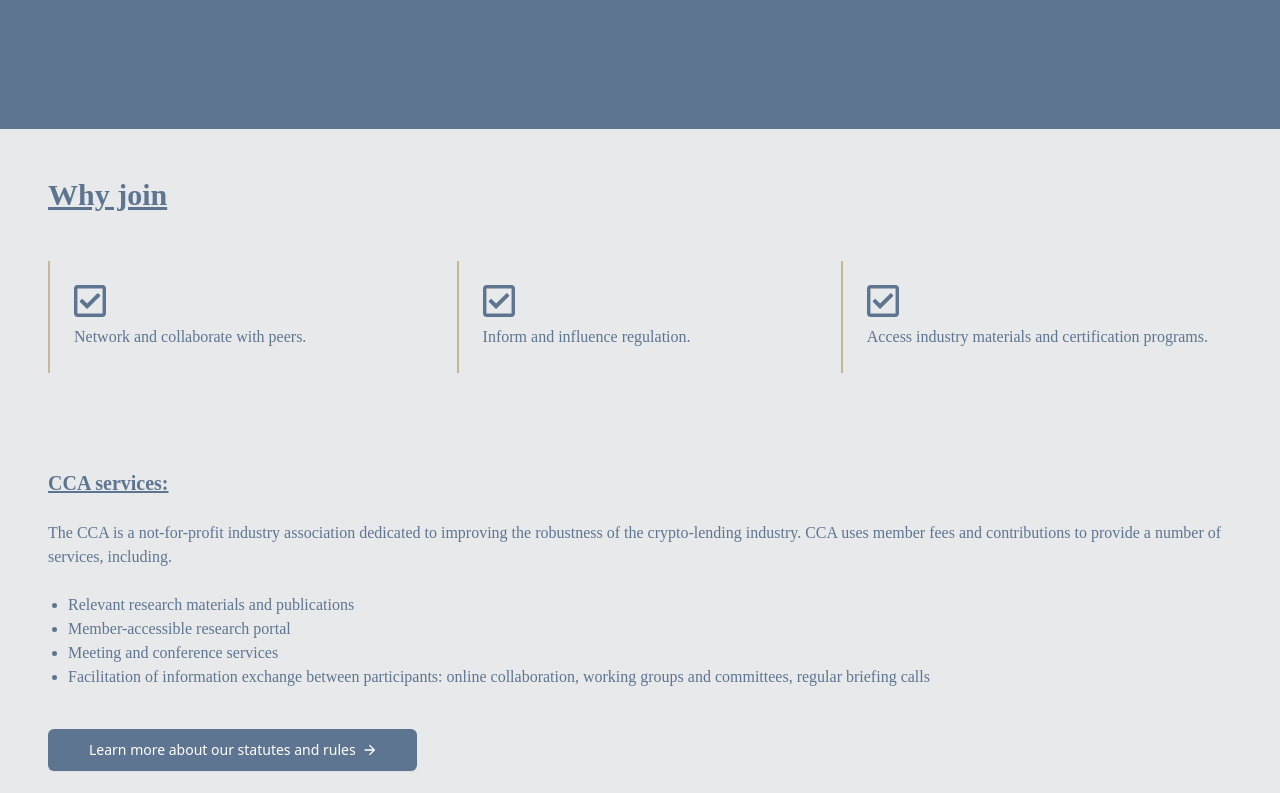
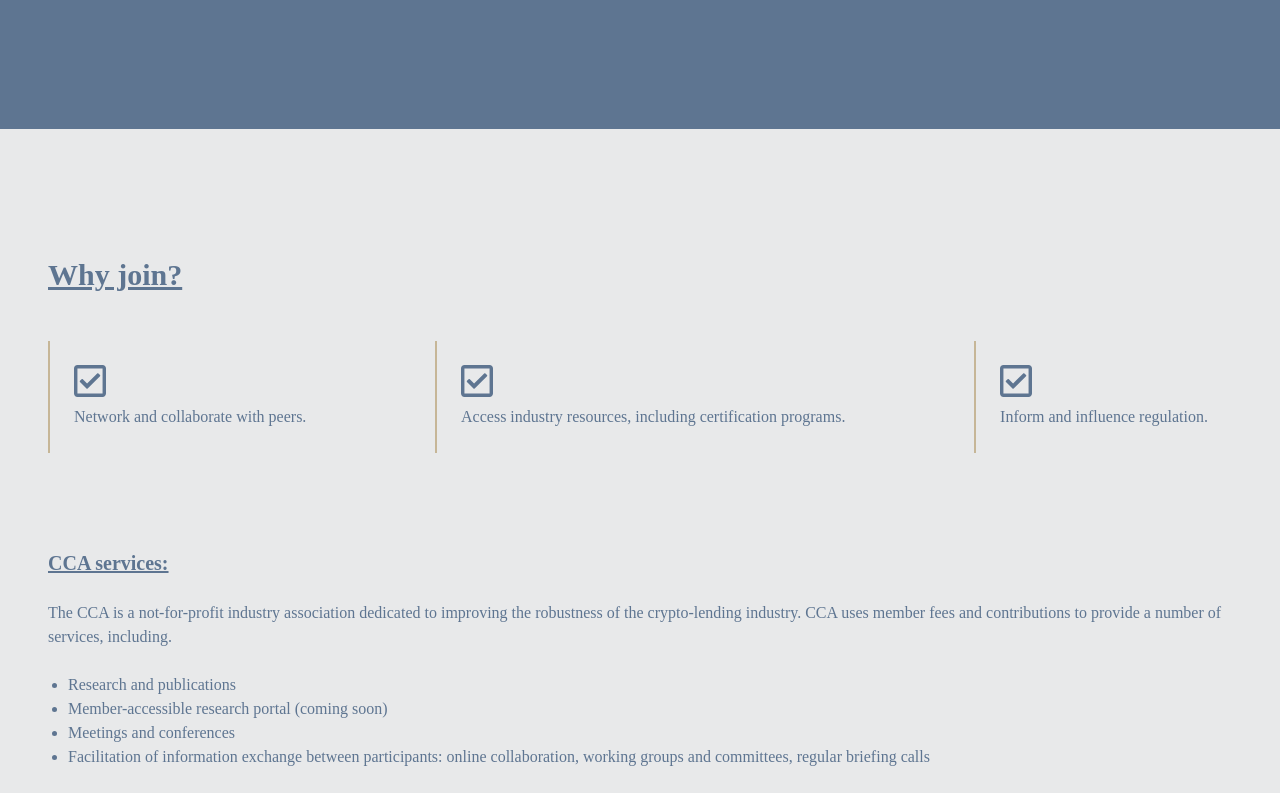
Before and after one commit to crypto-credit-association/cca-website, a Next.js app: page /membership in a window 1280 px wide. Shown: the part 320-1113 px from the top of the page. Built offline with nearby package versions, Linux system fonts and the light colour scheme; a web font is replaced by a local one.

Commit message:
Membership page update

```diff
--- a/pages/membership.js
+++ b/pages/membership.js
@@ -16,9 +16,9 @@ function Membership() {
         </div>
       </div>
       <div className="bg-gray">
-        <div className="py-12 max-w-7xl m-auto">
+        <div className="py-12 lg:py-32 max-w-7xl m-auto">
           <div className="mx-5 md:mx-12">
-            <h3 className="pb-12 text-3xl font-bold underline">Why join</h3>
+            <h3 className="pb-12 text-3xl font-bold underline">Why join?</h3>
             <div className="flex flex-wrap justify-between mb-24">
               <div className="border-l-2 border-gold pr-6 pt-6">
                 <img
@@ -32,41 +32,25 @@ function Membership() {
                   className="ml-6 w-8"
                   src="/svg/blue-tick.svg"
                   alt="Tick icon"
-                /><p className="ml-6 pb-6 text-base mt-2">Inform and influence regulation.</p>
+                /><p className="ml-6 pb-6 text-base mt-2">Access industry resources, including certification programs.
+                </p>
               </div>
               <div className="border-l-2 border-gold pr-6 pt-6">
                 <img
                   className="ml-6 w-8"
                   src="/svg/blue-tick.svg"
                   alt="Tick icon"
-                /><p className="ml-6 pb-6 text-base mt-2">Access industry materials and certification programs.
-                </p>
+                /><p className="ml-6 pb-6 text-base mt-2">Inform and influence regulation.</p>
               </div>
               </div>
               <p className="pb-6 text-xl font-semibold underline">CCA services:</p>
               <p className="pb-6">The CCA is a not-for-profit industry association dedicated to improving the robustness of the crypto-lending industry. CCA uses member fees and contributions to provide a number of services, including.</p>
               <ul className="ml-5 md:ml-0 list-outside list-disc px-5">
-                    <li>Relevant research materials and publications</li>
-                    <li>Member-accessible research portal</li>
-                    <li>Meeting and conference services</li>
-                    <li>Facilitation of information exchange between participants:  online collaboration, working groups and committees, regular briefing calls</li>
+                    <li>Research and publications</li>
+                    <li>Member-accessible research portal (coming soon)</li>
+                    <li>Meetings and conferences</li>
+                    <li>Facilitation of information exchange between participants: online collaboration, working groups and committees, regular briefing calls</li>
                   </ul>
-                  <Link
-                            href="/statutes-and-rules"
-                        >
-                            <button
-                                type="button"
-                                href="/memberships"
-                                className="my-10 items-center bg-blue-dark px-10 inline-flex py-3 border border-transparent text-sm leading-4 font-medium rounded-md shadow-sm text-white"
-                            >
-                                Learn more about our statutes and rules
-                                <img
-                                className="ml-2"
-                                src="/svg/arrow-white.svg"
-                                alt="Download icon"
-                            />
-                            </button>
-                        </Link>
               <p className="pt-5 pb-6 text-xl font-semibold underline">Who should join?</p>
               <ul className="ml-5 md:ml-0 list-outside list-disc px-5 pb-12">
                     <li>Organisations:  any firm engaged in crypto lending.</li>
@@ -91,7 +75,6 @@ function Membership() {
                   <p className="py-6 px-5 font-semibold text-white">*Charter memberships will only be available in 2022. A Charter Member in good standing will always be recognized as such.</p>
                 </div>
             </div>
-            <GetinTouch />
           </div>
         </div>
       </div>
```
